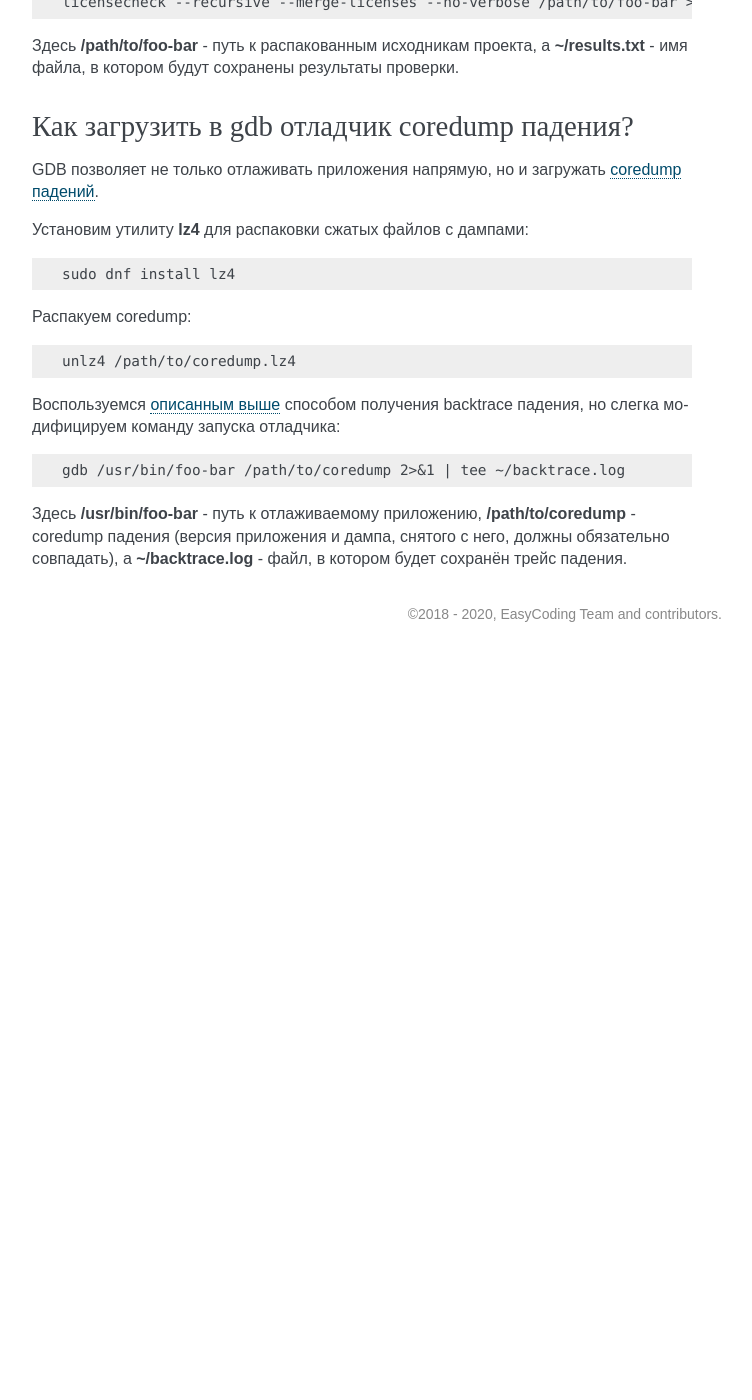
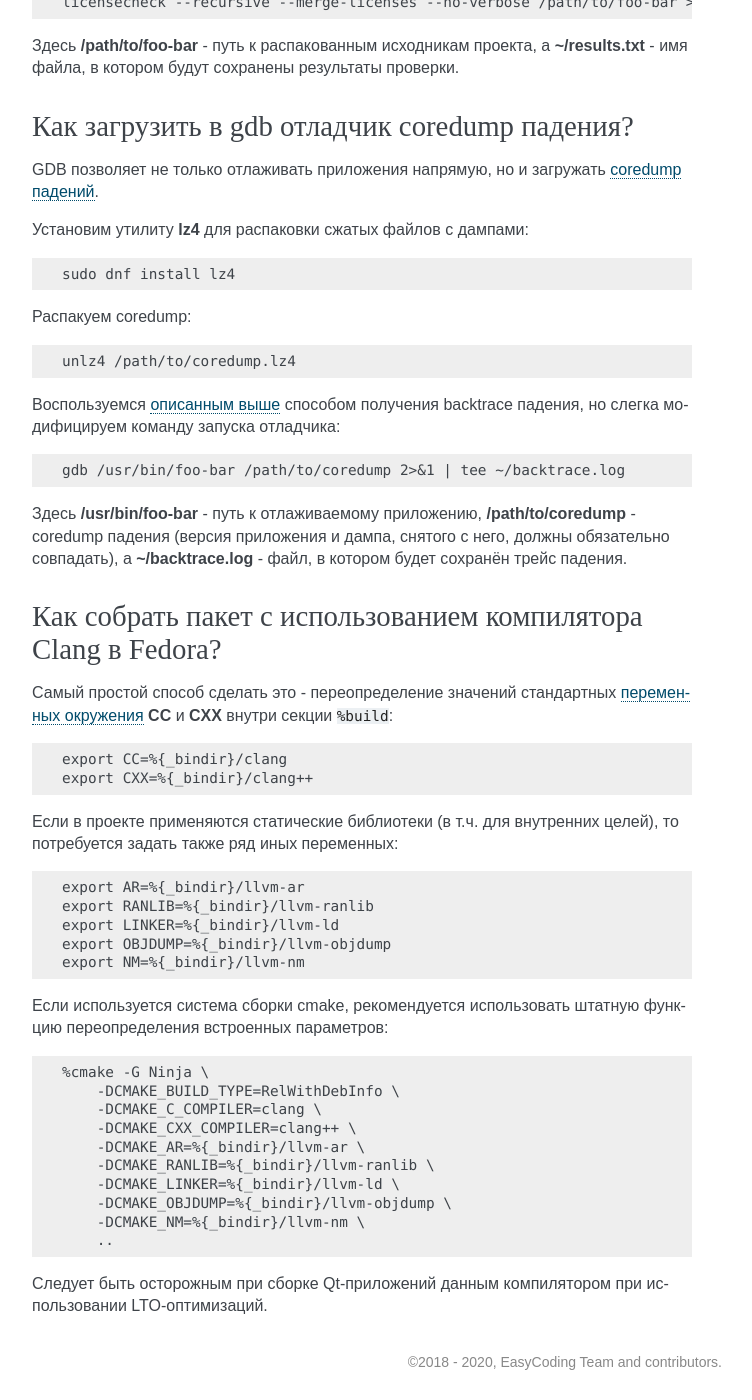
Before and after one commit to RussianFedora/FAQ, a Sphinx documentation site: the page built from source/development.rst, in a window 1280 px wide and 1400 px high, scrolled down 22182 px. Shown: the whole window, without its empty margins (388-1140 px from the left). Built offline with Sphinx 7.4.7, drawn with Linux system fonts in a browser that asks for light colours; before the commit the page ends 22834 px from its top, so only the background shows below that; some of the changed text lies outside the part shown.

Commit message:
Added question about using Clang for building packages on Fedora.

```diff
--- a/source/development.rst
+++ b/source/development.rst
@@ -1264,3 +1264,43 @@ GDB позволяет не только отлаживать приложени
     gdb /usr/bin/foo-bar /path/to/coredump 2>&1 | tee ~/backtrace.log
 
 Здесь **/usr/bin/foo-bar** - путь к отлаживаемому приложению, **/path/to/coredump** - coredump падения (версия приложения и дампа, снятого с него, должны обязательно совпадать), а **~/backtrace.log** - файл, в котором будет сохранён трейс падения.
+
+.. index:: rpmbuild, cmake, clang, cpp, compilation
+.. _clang-fedora:
+
+Как собрать пакет с использованием компилятора Clang в Fedora?
+===================================================================
+
+Самый простой способ сделать это - переопределение значений стандартных :ref:`переменных окружения <env-set>` **CC** и **CXX** внутри секции ``%build``:
+
+.. code-block:: text
+
+    export CC=%{_bindir}/clang
+    export CXX=%{_bindir}/clang++
+
+Если в проекте применяются статические библиотеки (в т.ч. для внутренних целей), то потребуется задать также ряд иных переменных:
+
+.. code-block:: text
+
+    export AR=%{_bindir}/llvm-ar
+    export RANLIB=%{_bindir}/llvm-ranlib
+    export LINKER=%{_bindir}/llvm-ld
+    export OBJDUMP=%{_bindir}/llvm-objdump
+    export NM=%{_bindir}/llvm-nm
+
+Если используется система сборки cmake, рекомендуется использовать штатную функцию переопределения встроенных параметров:
+
+.. code-block:: text
+
+    %cmake -G Ninja \
+        -DCMAKE_BUILD_TYPE=RelWithDebInfo \
+        -DCMAKE_C_COMPILER=clang \
+        -DCMAKE_CXX_COMPILER=clang++ \
+        -DCMAKE_AR=%{_bindir}/llvm-ar \
+        -DCMAKE_RANLIB=%{_bindir}/llvm-ranlib \
+        -DCMAKE_LINKER=%{_bindir}/llvm-ld \
+        -DCMAKE_OBJDUMP=%{_bindir}/llvm-objdump \
+        -DCMAKE_NM=%{_bindir}/llvm-nm \
+        ..
+
+Следует быть осторожным при сборке Qt-приложений данным компилятором при использовании LTO-оптимизаций.
```
